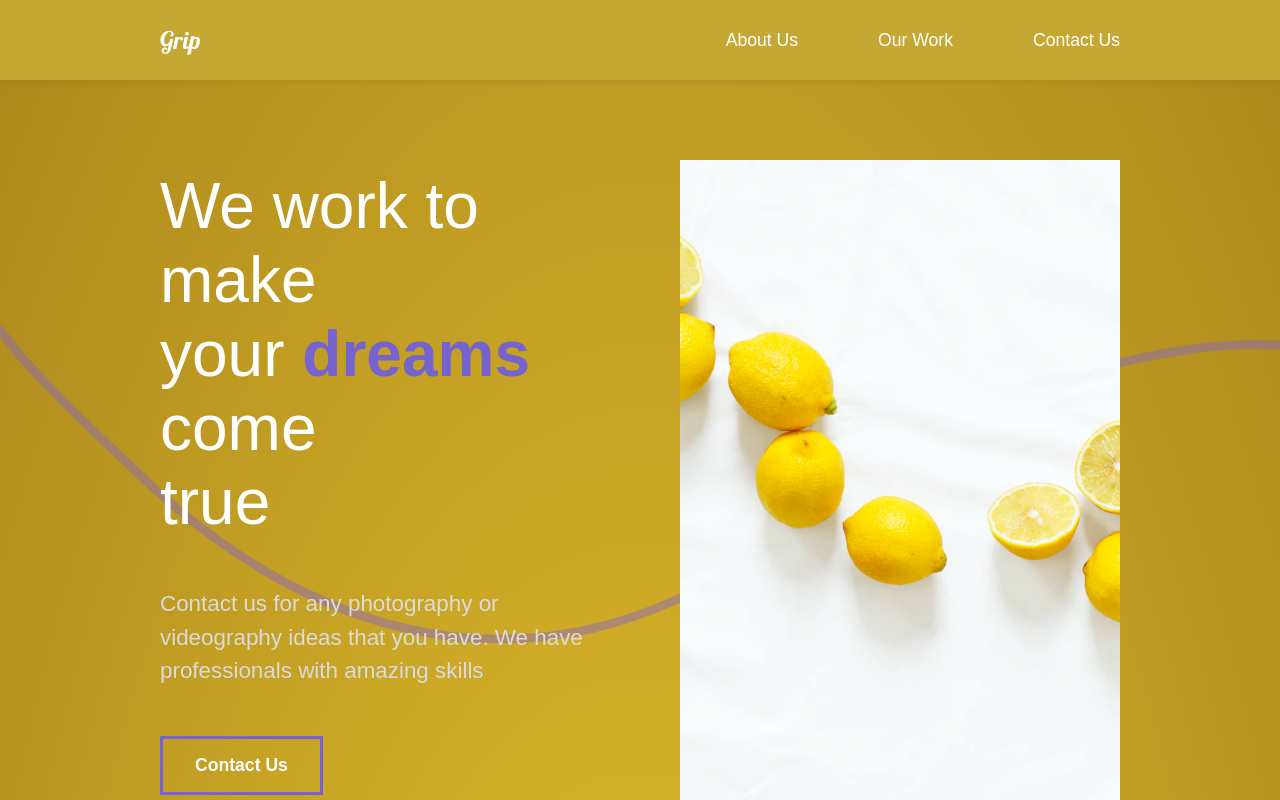
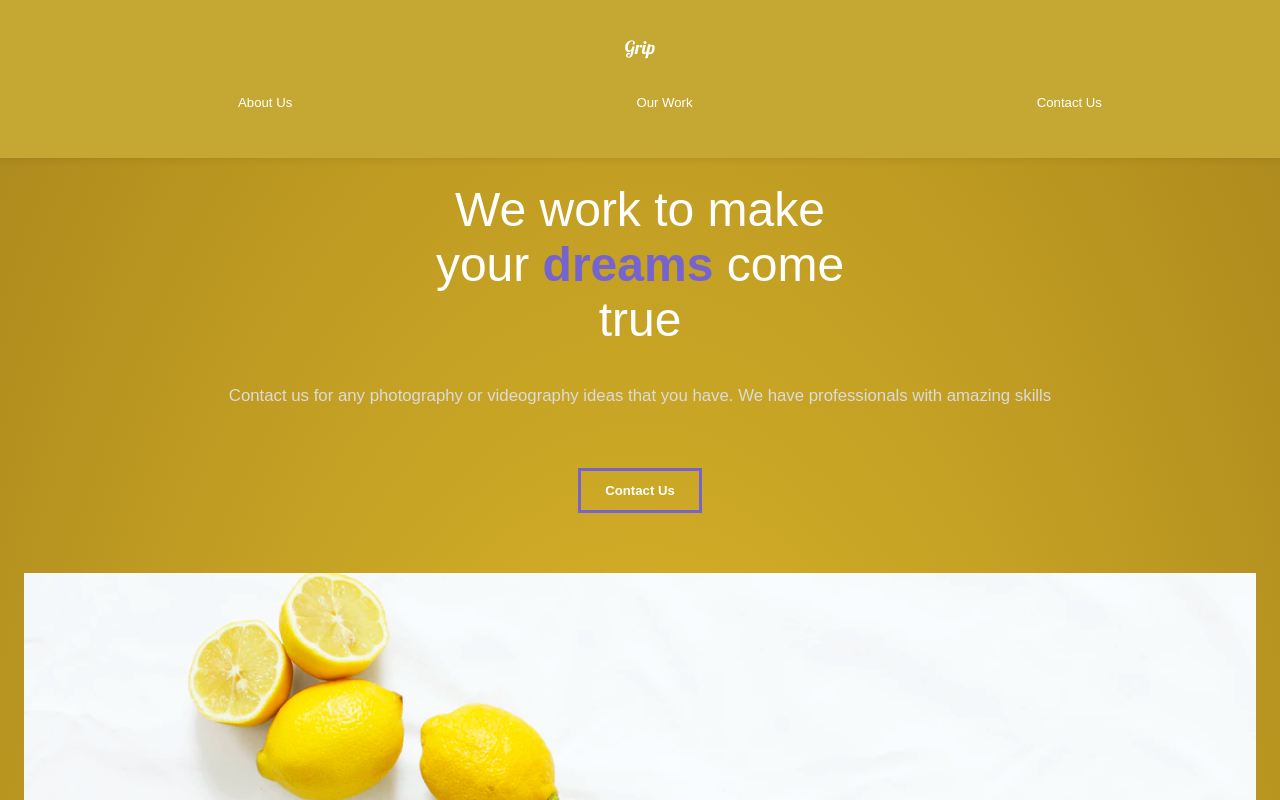
Before and after one commit to urkin-dev/grip, a React (Create React App) app: page / in a window 1280 px wide. Shown: the top 800 px of the page. Built offline with nearby package versions, Linux system fonts and the light colour scheme.

Commit message:
Added some adaptiv

```diff
--- a/src/components/GlobalStyle.js
+++ b/src/components/GlobalStyle.js
@@ -11,6 +11,11 @@
         padding: 0;
         box-sizing: border-box;
     }
+
+    html{
+    @media (max-width: 1700px){
+        font-size: 75%;
+
 
     body {
         overflow-x: hidden;
--- a/src/components/Nav.js
+++ b/src/components/Nav.js
@@ -57,4 +57,24 @@
 		margin-left: 5rem;
 		position: relative;
 	}
+
+	@media (max-width: 1300px) {
+		flex-direction: column;
+		padding: 2rem 1rem;
+
+		.logo {
+			display: inline-block;
+			margin: 1rem;
+		}
+
+		ul {
+			padding: 2rem;
+			justify-content: space-around;
+			width: 100%;
+
+			li {
+				padding: 0;
+			}
+		}
+	}
 `
--- a/src/components/ServicesSection.js
+++ b/src/components/ServicesSection.js
@@ -80,6 +80,10 @@
 const Cards = styled.div`
 	display: flex;
 	flex-wrap: wrap;
+
+	@media (max-width: 1300px) {
+		justify-content: center;
+	}
 `
 
 const Card = styled.div`
--- a/src/style.js
+++ b/src/style.js
@@ -8,6 +8,12 @@
 	justify-content: space-between;
 	padding: 5rem 10rem;
 	color: #fff;
+
+	@media (max-width: 1300px) {
+		display: block;
+		padding: 2rem 2rem;
+		text-align: center;
+	}
 `
 
 export const Description = styled.div`
@@ -17,6 +23,13 @@
 
 	h2 {
 		font-weight: lighter;
+	}
+
+	@media (max-width: 1300px) {
+		padding: 0;
+		button {
+			margin: 2rem 0rem 5rem 0rem;
+		}
 	}
 `
 
```
